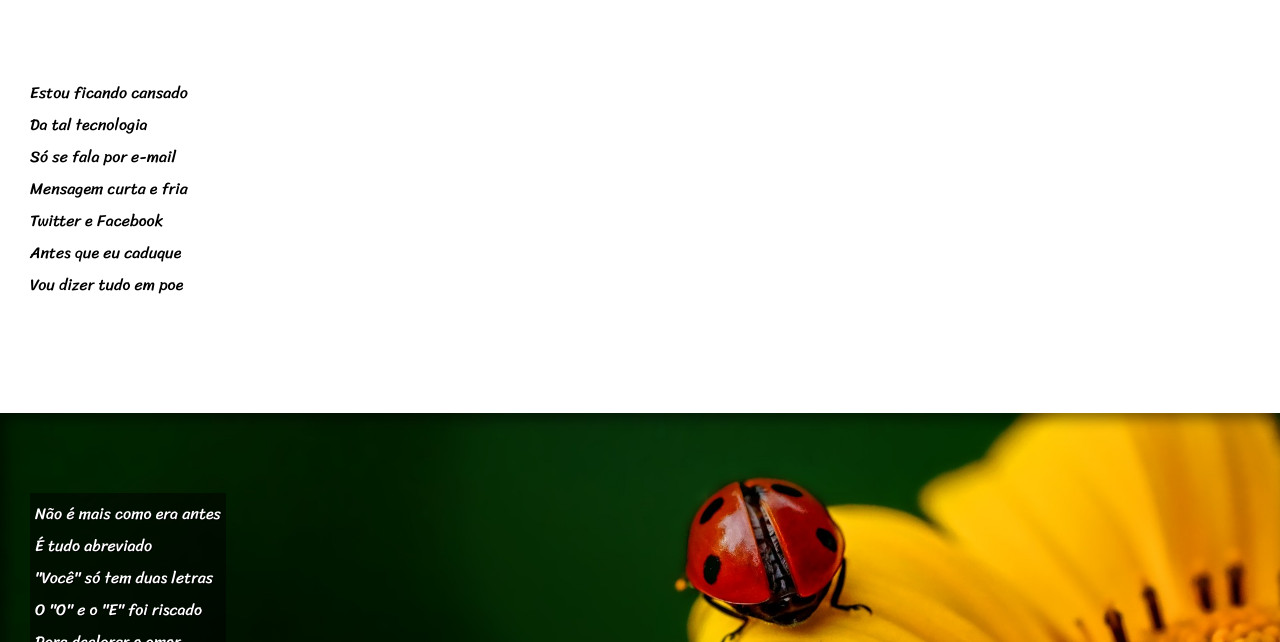
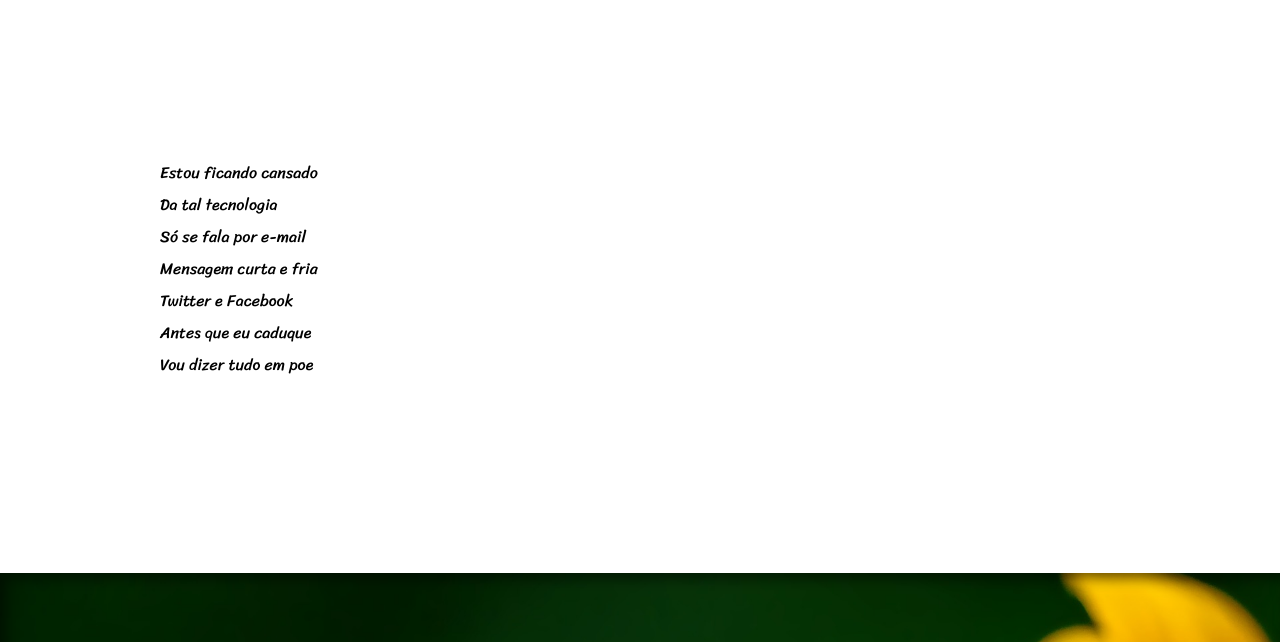
Before and after one commit to Pabbraga/siteCordelModerno, a plain HTML site: page index.html in a window 1280 px wide. Shown: the part 158-800 px from the top of the page. Drawn offline with Linux system fonts and the light colour scheme.

Commit message:
alteração da localização dos trechos

```diff
--- a/estilo/style.css
+++ b/estilo/style.css
@@ -48,10 +48,8 @@ header a:hover, footer a:hover {
 }
 
 section {
-    padding-top: 10vh;
-    padding-bottom: 10vh;
+    padding: 20vh;
     line-height: 2em;
-    padding-left: 30px;
     font-family: var(--fonte3);
 }
 
```
